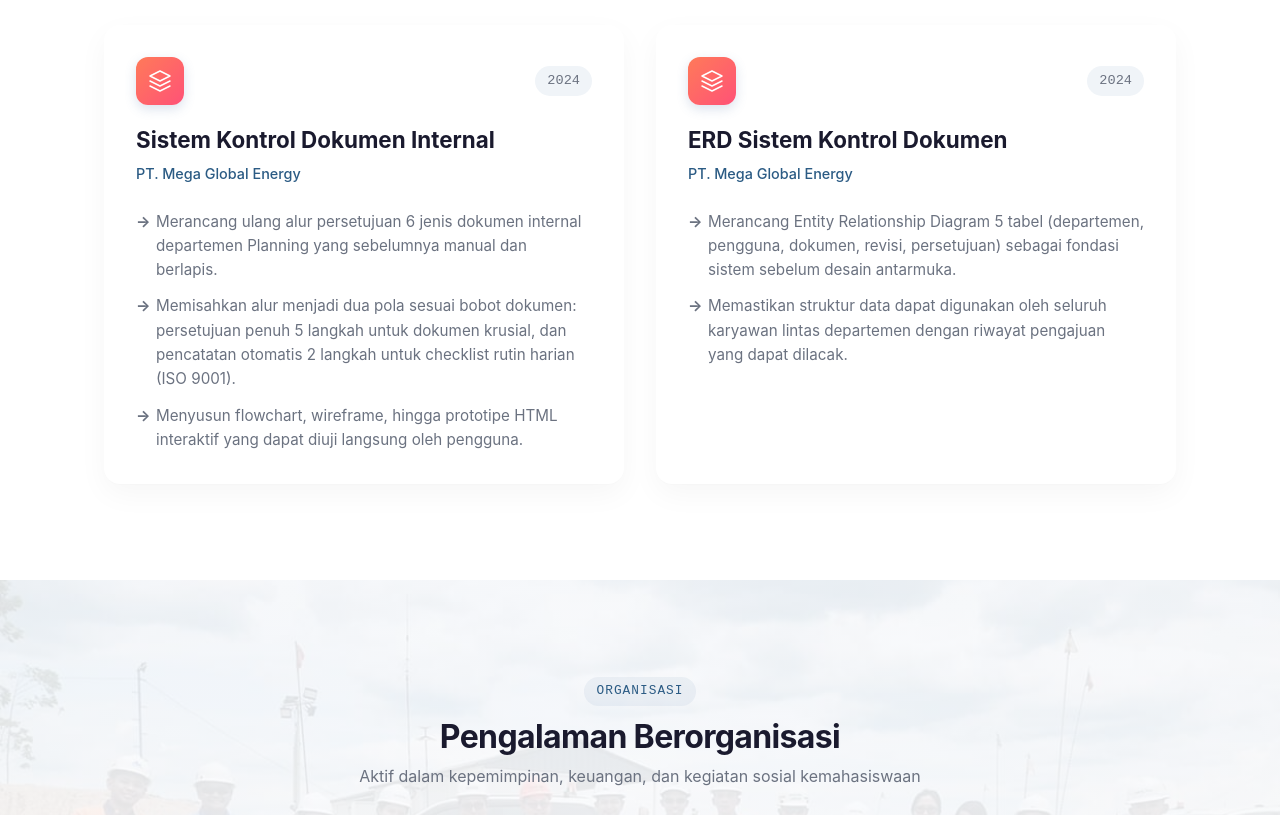
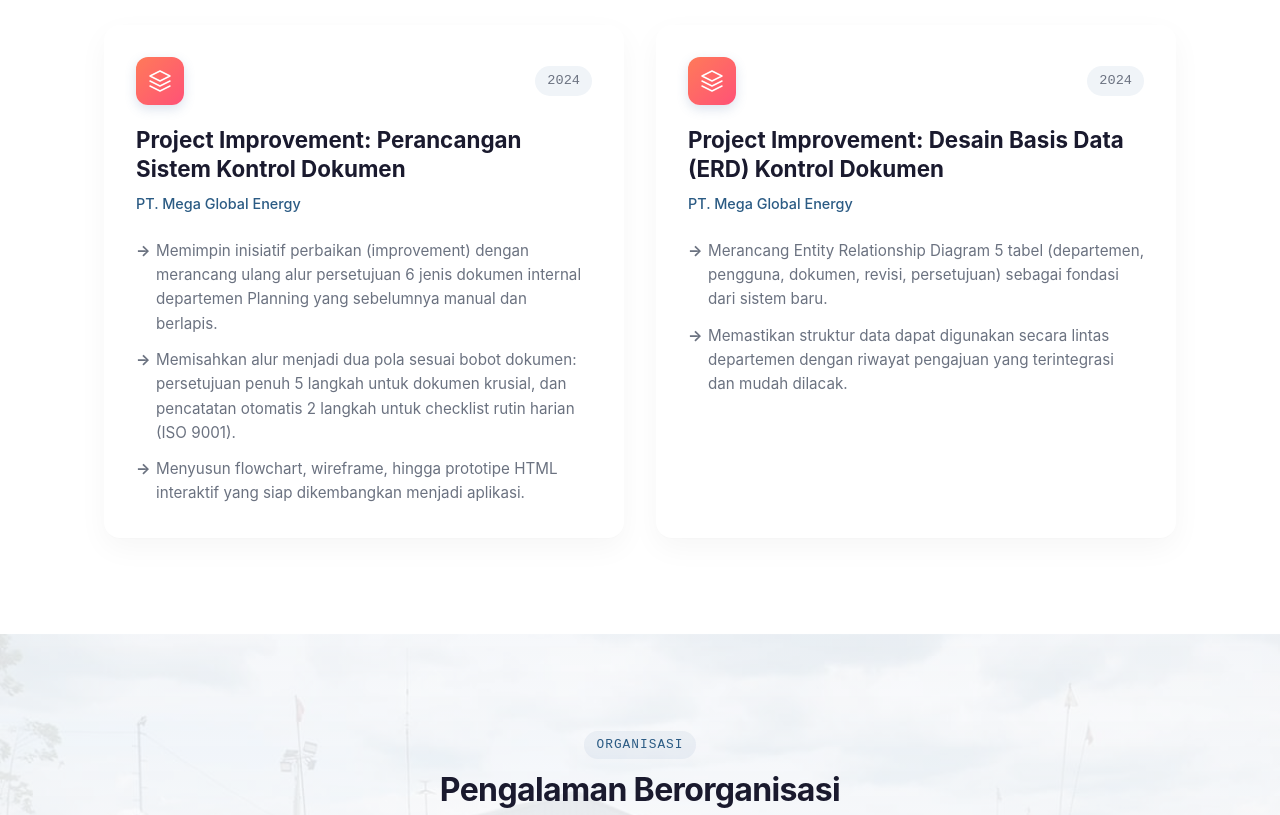
Before and after one commit to riodarma007-afk/cv_melisa, a Vue app: page / in a window 1280 px wide. Shown: the part 2340-3155 px from the top of the page. Built offline with nearby package versions, Linux system fonts and the light colour scheme.

Commit message:
Update project titles to emphasize improvement

```diff
--- a/src/data/cv-data.ts
+++ b/src/data/cv-data.ts
@@ -199,23 +199,23 @@ export interface Project {
 export const projects: Project[] = [
   {
     id: 'doc-control',
-    title: 'Sistem Kontrol Dokumen Internal',
+    title: 'Project Improvement: Perancangan Sistem Kontrol Dokumen',
     company: 'PT. Mega Global Energy',
     year: '2024',
     description: [
-      'Merancang ulang alur persetujuan 6 jenis dokumen internal departemen Planning yang sebelumnya manual dan berlapis.',
+      'Memimpin inisiatif perbaikan (improvement) dengan merancang ulang alur persetujuan 6 jenis dokumen internal departemen Planning yang sebelumnya manual dan berlapis.',
       'Memisahkan alur menjadi dua pola sesuai bobot dokumen: persetujuan penuh 5 langkah untuk dokumen krusial, dan pencatatan otomatis 2 langkah untuk checklist rutin harian (ISO 9001).',
-      'Menyusun flowchart, wireframe, hingga prototipe HTML interaktif yang dapat diuji langsung oleh pengguna.'
+      'Menyusun flowchart, wireframe, hingga prototipe HTML interaktif yang siap dikembangkan menjadi aplikasi.'
     ]
   },
   {
     id: 'erd-design',
-    title: 'ERD Sistem Kontrol Dokumen',
+    title: 'Project Improvement: Desain Basis Data (ERD) Kontrol Dokumen',
     company: 'PT. Mega Global Energy',
     year: '2024',
     description: [
-      'Merancang Entity Relationship Diagram 5 tabel (departemen, pengguna, dokumen, revisi, persetujuan) sebagai fondasi sistem sebelum desain antarmuka.',
-      'Memastikan struktur data dapat digunakan oleh seluruh karyawan lintas departemen dengan riwayat pengajuan yang dapat dilacak.'
+      'Merancang Entity Relationship Diagram 5 tabel (departemen, pengguna, dokumen, revisi, persetujuan) sebagai fondasi dari sistem baru.',
+      'Memastikan struktur data dapat digunakan secara lintas departemen dengan riwayat pengajuan yang terintegrasi dan mudah dilacak.'
     ]
   }
 ]
```
